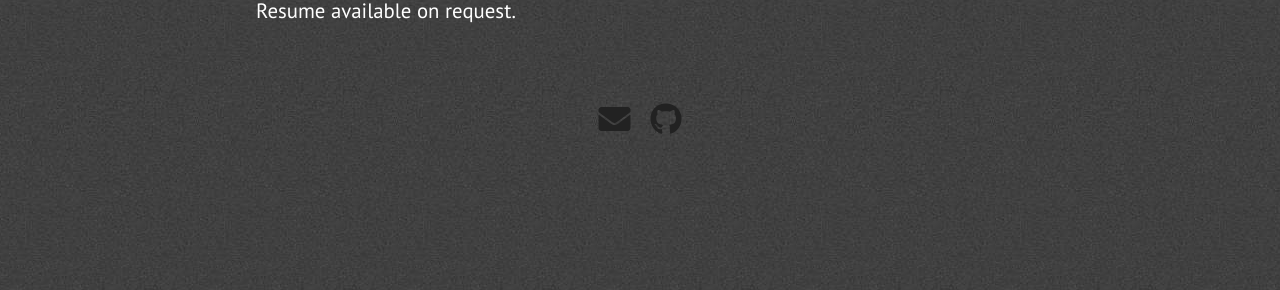
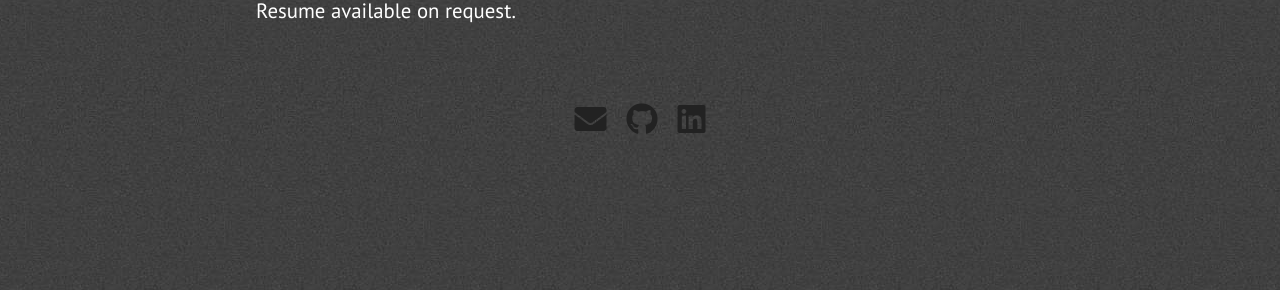
Before and after one commit to Bigoni/Bigoni.github.io, a Jekyll site: the page built from index.html, in a window 1280 px wide. Shown: the part 4537-4827 px from the top of the page. Built offline with Jekyll 4.4.1, drawn with Linux system fonts in a browser that asks for light colours; nearby versions of some CDN libraries.

Commit message:
testing linkedin logo

```diff
--- a/_includes/extra.html
+++ b/_includes/extra.html
@@ -21,6 +21,9 @@
                 <span class="hint--bottom bottom-link" aria-label="GitHub">
                     <a href="https://github.com/{{ site.github_username }}"><i class="head-icon fab fa-github"></i></a>
                 </span>
+                <span class="hint--bottom bottom-link" aria-label="LinkedIn">
+                    <a href="https://www.linkedin.com/in/dominic-clark-91233b164/"><i class="head-icon fab fa-linkedin"></i></a>
+                </span>
                 <!-- <span class="hint--bottom bottom-link" aria-label="Web Blog">
                     <a href="{{ site.blog_url }}"><i class="head-icon fas fa-rss"></i></a>
                 </span> -->
```
